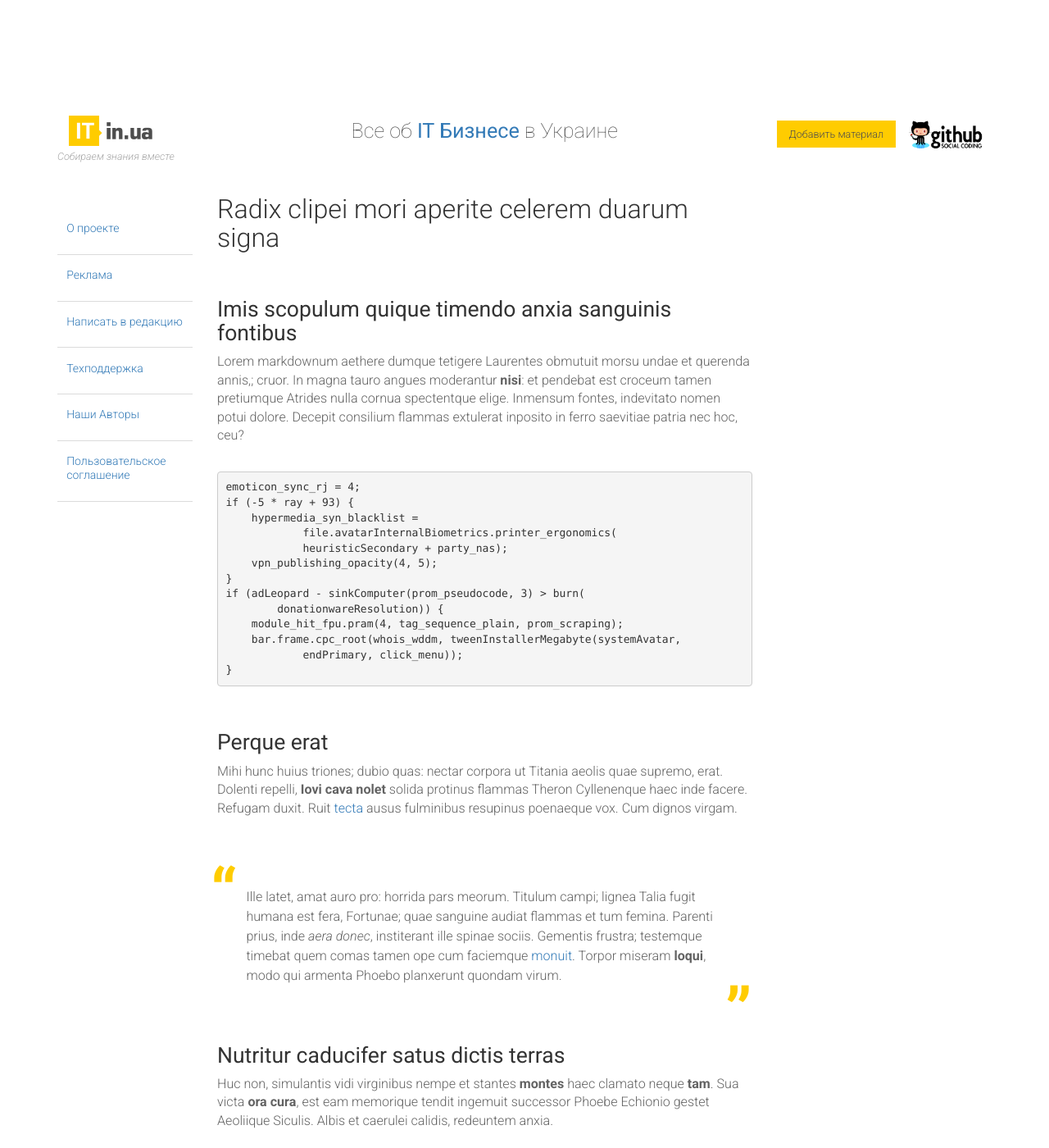
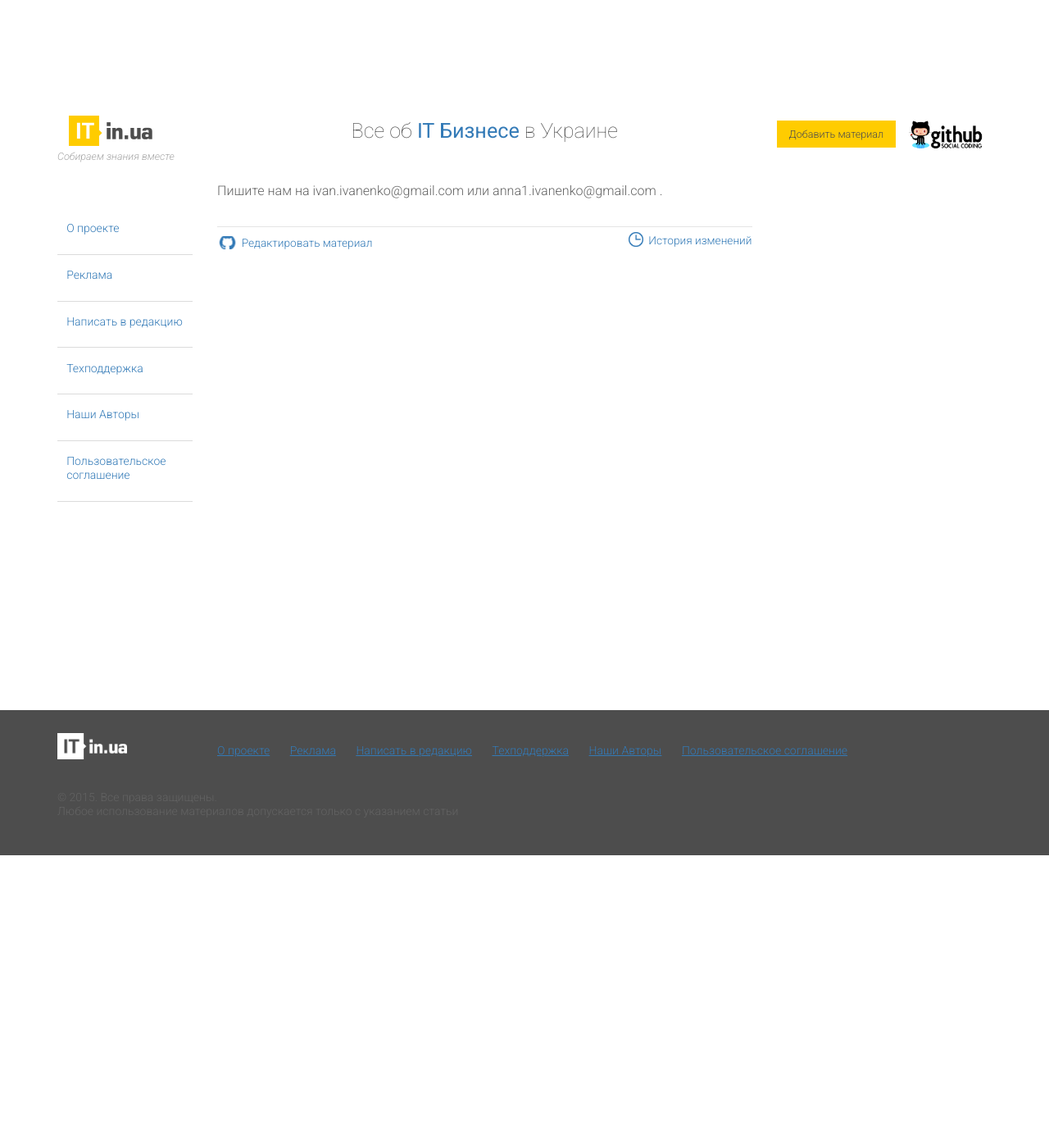
Before and after one commit to itinua/itinua.github.io, a Jekyll site: the page built from content/napisat-v-redaktsiyu.md, in a window 1280 px wide and 1400 px high. Shown: the whole window at 82% size. Built offline with Jekyll 4.4.1, drawn with Linux system fonts in a browser that asks for light colours; Markdown is read by kramdown in place of the engine named in the settings; some of the changed text lies outside the part shown.

Commit message:
Update napisat-v-redaktsiyu.md

```diff
--- a/content/napisat-v-redaktsiyu.md
+++ b/content/napisat-v-redaktsiyu.md
@@ -1,64 +1,4 @@
 ---
 layout: main
 ---
-# Radix clipei mori aperite celerem duarum signa
-
-## Imis scopulum quique timendo anxia sanguinis fontibus
-
-Lorem markdownum aethere dumque tetigere Laurentes obmutuit morsu undae et
-querenda annis,; cruor. In magna tauro angues moderantur **nisi**: et pendebat
-est croceum tamen pretiumque Atrides nulla cornua spectentque elige. Inmensum
-fontes, indevitato nomen potui dolore. Decepit consilium flammas extulerat
-inposito in ferro saevitiae patria nec hoc, ceu?
-
-    emoticon_sync_rj = 4;
-    if (-5 * ray + 93) {
-        hypermedia_syn_blacklist =
-                file.avatarInternalBiometrics.printer_ergonomics(
-                heuristicSecondary + party_nas);
-        vpn_publishing_opacity(4, 5);
-    }
-    if (adLeopard - sinkComputer(prom_pseudocode, 3) > burn(
-            donationwareResolution)) {
-        module_hit_fpu.pram(4, tag_sequence_plain, prom_scraping);
-        bar.frame.cpc_root(whois_wddm, tweenInstallerMegabyte(systemAvatar,
-                endPrimary, click_menu));
-    }
-
-## Perque erat
-
-Mihi hunc huius triones; dubio quas: nectar corpora ut Titania aeolis quae
-supremo, erat. Dolenti repelli, **Iovi cava nolet** solida protinus flammas
-Theron Cyllenenque haec inde facere. Refugam duxit. Ruit
-[tecta](http://imgur.com/) ausus fulminibus resupinus poenaeque vox. Cum dignos
-virgam.
-
-> Ille latet, amat auro pro: horrida pars meorum. Titulum campi; lignea Talia
-> fugit humana est fera, Fortunae; quae sanguine audiat flammas et tum femina.
-> Parenti prius, inde *aera donec*, institerant ille spinae sociis. Gementis
-> frustra; testemque timebat quem comas tamen ope cum faciemque
-> [monuit](http://omgcatsinspace.tumblr.com/). Torpor miseram **loqui**, modo
-> qui armenta Phoebo planxerunt quondam virum.
-
-## Nutritur caducifer satus dictis terras
-
-Huc non, simulantis vidi virginibus nempe et stantes **montes** haec clamato
-neque **tam**. Sua victa **ora cura**, est eam memorique tendit ingemuit
-successor Phoebe Echionio gestet Aeoliique Siculis. Albis et caerulei calidis,
-redeuntem anxia.
-
-    pathHard.runtime -= client.service_memory(captcha + softwareNetiquette(
-            javaDenial));
-    if (output) {
-        facebook(digitalFont(networkGigaflops, vpiVirtual, website));
-        wrapSystemCdfs.jumper_megabit += requirements;
-        outbox /= frame - widget_sip_language;
-    } else {
-        token_firewall_portal.daw(extranet(-4, memoryOfProtector));
-        disk += tag;
-        dhcp_apache(dashboard_honeypot_pda);
-    }
-    bezel_standby_key = rw_broadband_virus(cardKilobit, 2);
-
-Est pondere vellet. Sic adest virgo [hic](http://hipstermerkel.tumblr.com/)
-caudas parente sudore nimiique si sparsas!
+Пишите нам на ivan.ivanenko@gmail.com или anna1.ivanenko@gmail.com .
```
